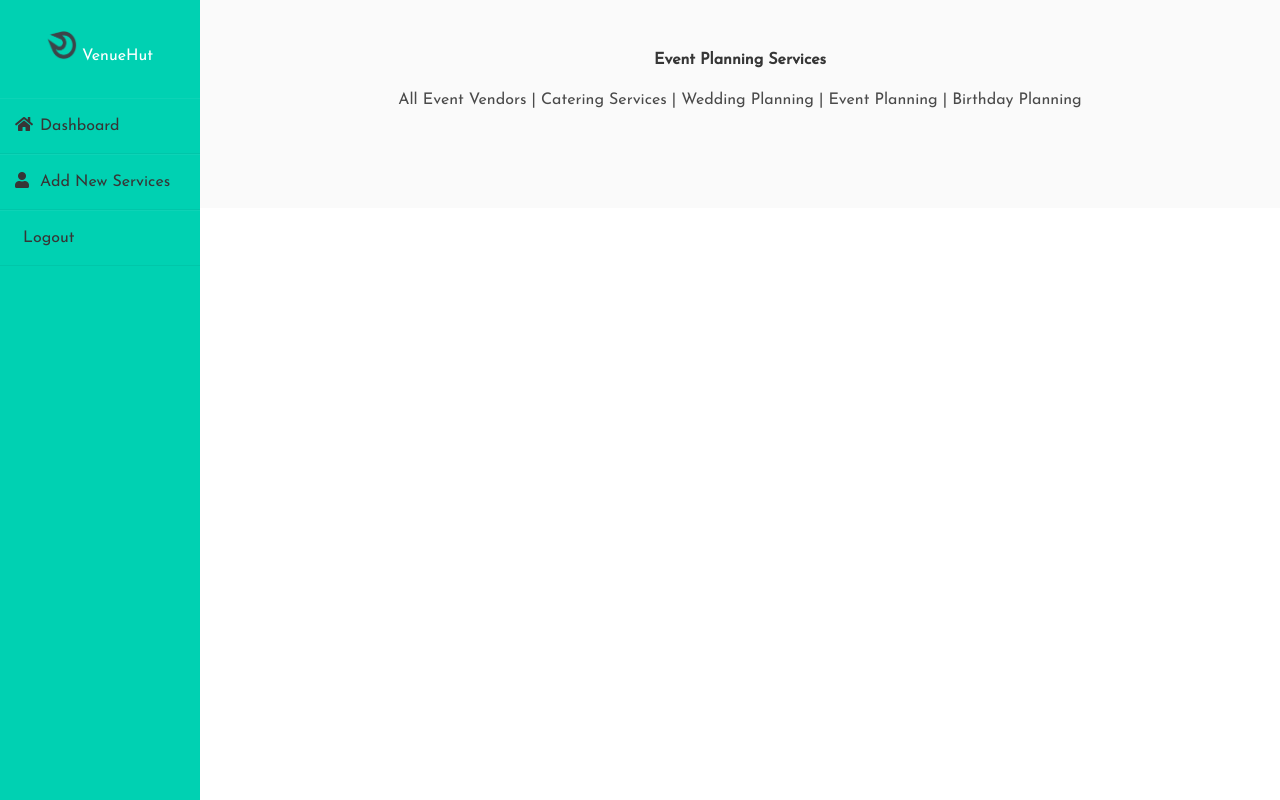
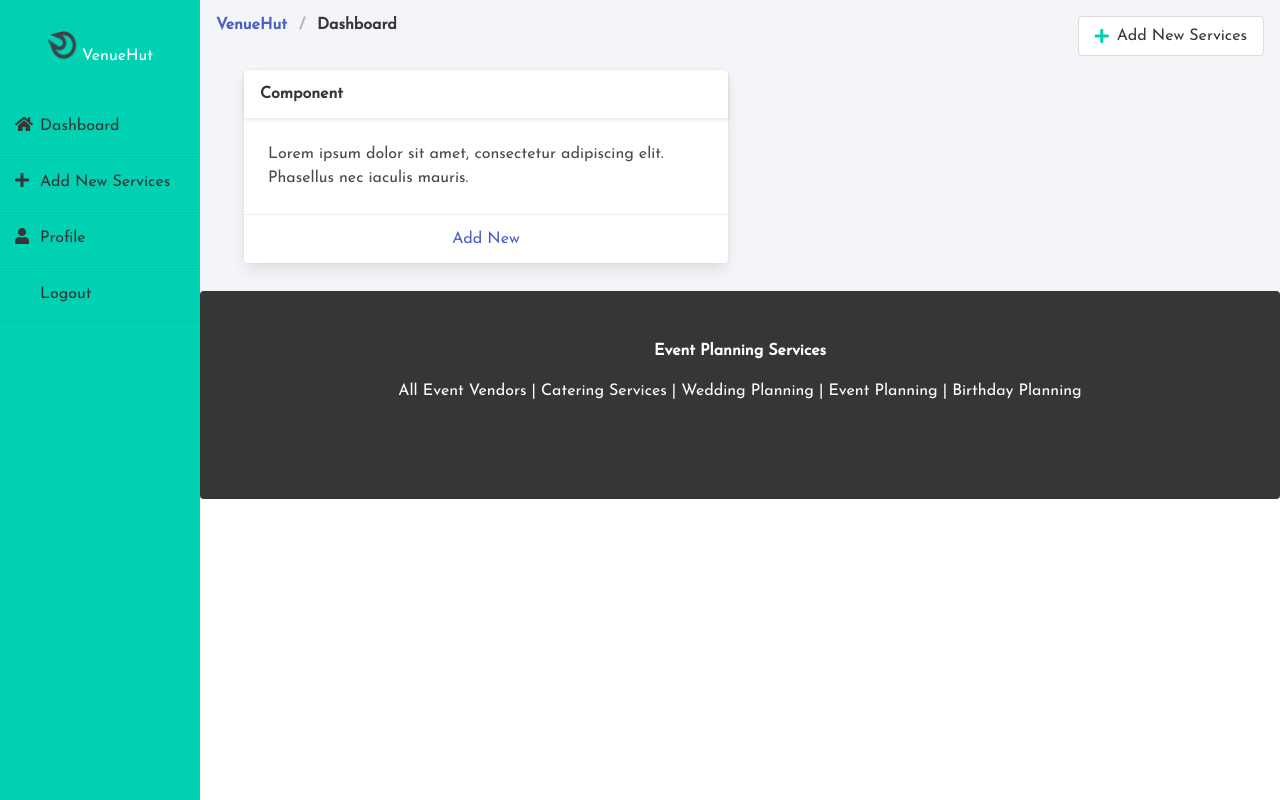
Before and after one commit to ankitchoudhary-vcf/VenueHut, a PHP site: page / in a window 1280 px wide. Run offline with PHP 8.4, Linux system fonts and the light colour scheme; some libraries are stand-ins or nearby versions.

Commit message:
Admin Dashbord UI

```diff
--- a/Admin/footer.php
+++ b/Admin/footer.php
@@ -1,4 +1,4 @@
-<footer class="footer">
+<footer class="footer notification is-dark">
   <div class="content has-text-centered">
     <p>
       <strong>Event Planning Services</strong>
--- a/Admin/index.php
+++ b/Admin/index.php
@@ -6,6 +6,7 @@
     <meta http-equiv="X-UA-Compatible" content="IE=edge">
     <meta name="viewport" content="width=device-width, initial-scale=1.0">
     <title>venueHut</title>
+    <link rel="shortcut icon" type="image/jpg" href="./assets/image/favicon.png"/>
     <link rel="stylesheet" href="https://cdn.jsdelivr.net/npm/bulma@0.9.2/css/bulma.min.css">
     <link rel="stylesheet" href="./assets/css/style.css">
     <link rel="stylesheet" href="https://pro.fontawesome.com/releases/v5.10.0/css/all.css" integrity="sha384-AYmEC3Yw5cVb3ZcuHtOA93w35dYTsvhLPVnYs9eStHfGJvOvKxVfELGroGkvsg+p" crossorigin="anonymous" />
@@ -20,20 +21,60 @@
         <!-- End navbar section -->
 
 
+        <!-- main section -->
+        <div class="main_content">
 
-        <!-- footer section -->
-        <div class="main_content">
+            <div class=" container mx-4 mt-4">
+            <a class="button" href="#" style="float:right"><i class="fa fa-plus mr-2" style="color:#00d1b2;"></i> Add New Services</a>
+                <div class="title">
+                    <nav class="breadcrumb" aria-label="breadcrumbs">
+                        <ul>
+                            <li><a href="./">VenueHut</a></li>
+                            <li class="is-active"><a aria-current="page" href="./">Dashboard</a></li>
+                        </ul>
+                    </nav>
+                </div>
+
+                <div class="columns is-multiline m-4">
+
+                    <!-- Services Section -->
+                    <div class="column is-half is-desktop">
+                        <div class="card">
+                            <header class="card-header">
+                                <p class="card-header-title">
+                                    Component
+                                </p>
+                            </header>
+                            <div class="card-content">
+                                <div class="content">
+                                    Lorem ipsum dolor sit amet, consectetur adipiscing elit. Phasellus nec iaculis mauris.
+                                </div>
+                            </div>
+                            <footer class="card-footer">
+                                <a href="#" class="card-footer-item">Add New</a>
+                            </footer>
+                        </div>
+                    </div>
+                    <!-- End Services Section -->
+
+
+
+                </div>
+
+            </div>
+
+
+            <!-- footer section -->
             <?php
             include('footer.php');
             ?>
+            <!-- End footer section -->
+
         </div>
-        <!-- End footer section -->
+        <!-- End main section -->
+
     </div>
-
-
-
-
-
 </body>
 <script src="./assets/js/script.js"></script>
+
 </html>
--- a/Admin/navbar.php
+++ b/Admin/navbar.php
@@ -3,9 +3,10 @@
 
   <div id="navbar">
     <ul>
-      <li><a href="#"><i class="fas fa-home"></i>Dashboard</a></li>
-      <li><a href="#"><i class="fas fa-user"></i>Add New Services</a></li>
-      <li><a href="#"><i class="fa fa-sign-out mr-2"></i>Logout</a></li>
+      <li><a href="./"><i class="fas fa-home"></i>Dashboard</a></li>
+      <li><a href="#"><i class="fas fa-plus"></i>Add New Services</a></li>
+      <li><a href="#"><i class="fas fa-user"></i>Profile</a></li>
+      <li><a href="#"><i class="fas fa-sign-out"></i>Logout</a></li>
     </ul>
   </div>
 
```
